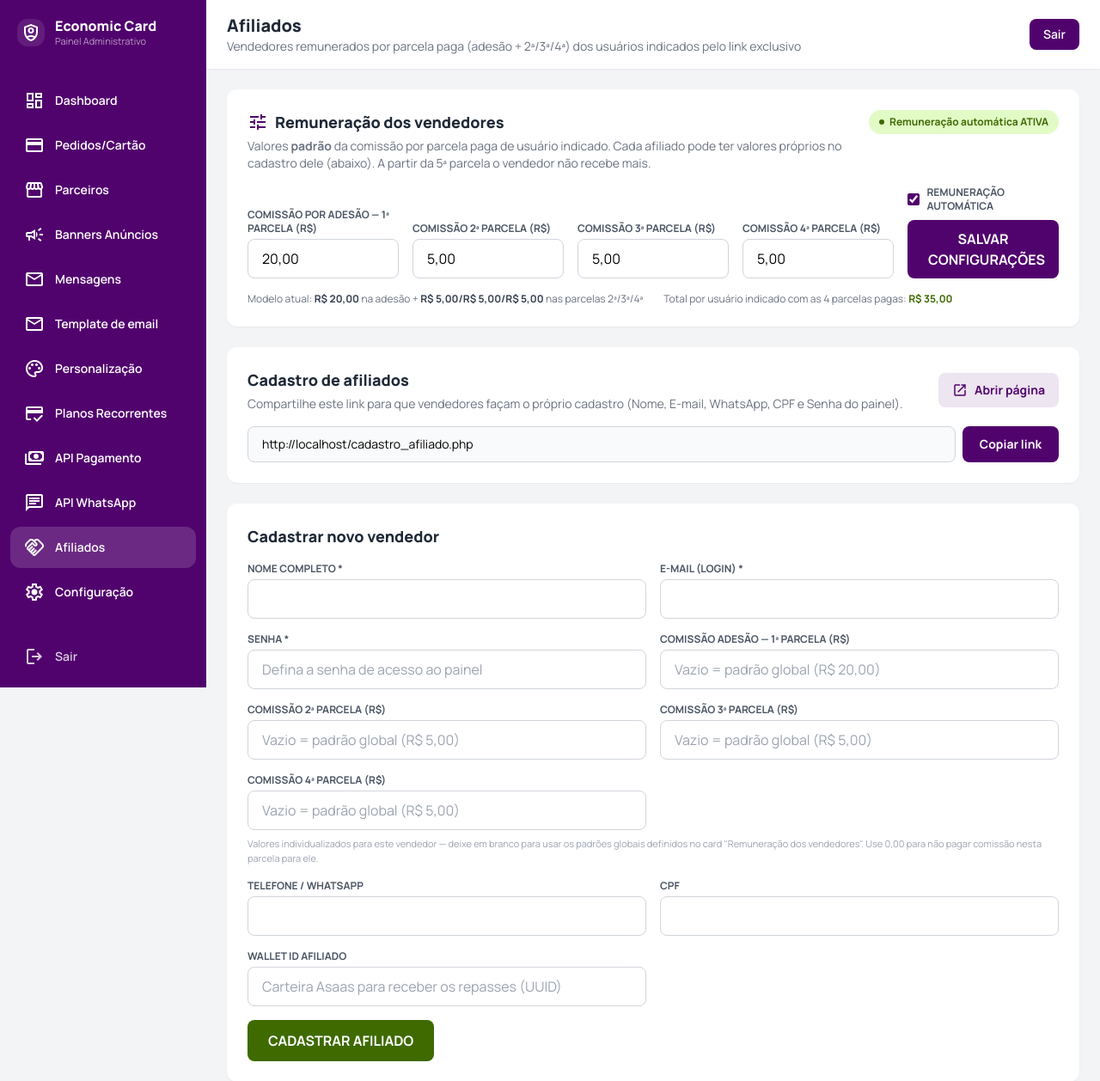
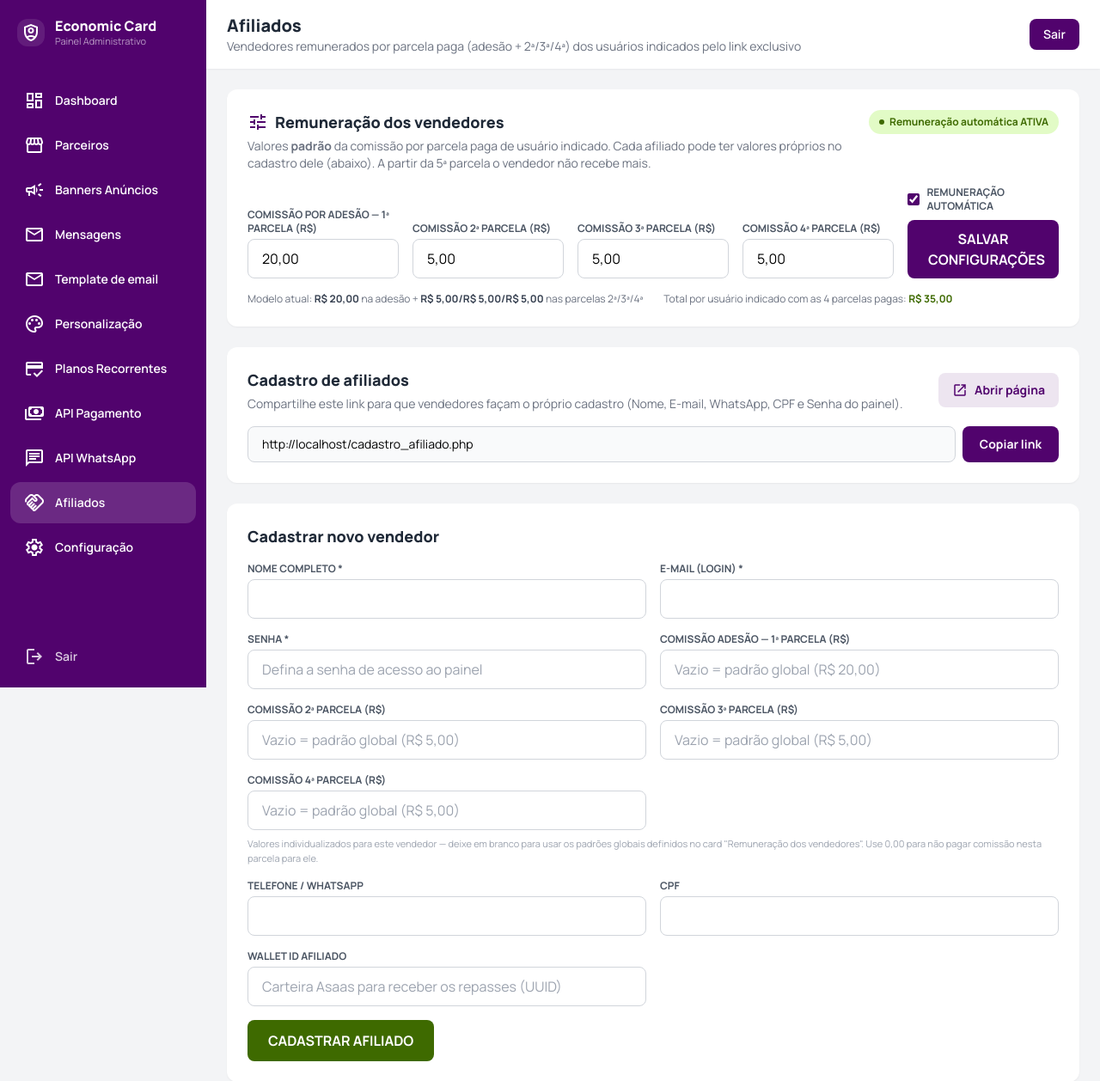
Before and after one commit to andersonadansantos/saas_economiccard, a PHP site: page /XAMPP/app/admin_afiliados.php in a window 1280 px wide. Shown: the top 1258 px of the page at 86% size. Run offline with PHP 8.4, Linux system fonts and the light colour scheme; the visitor is signed in with stand-in values (Sample User, id 1); data that the repository does not hold is empty; some libraries are stand-ins or nearby versions.

Commit message:
Remove item Pedidos/Cartao do menu administrativo

```diff
--- a/app/admin_menu.php
+++ b/app/admin_menu.php
@@ -18,9 +18,6 @@ $abaAtual = basename($_SERVER['PHP_SELF']);
 <nav class="flex-1 px-3 space-y-1 mt-4">
 <a href="admin.php" class="flex items-center gap-3 px-4 py-3 rounded-xl text-sm font-semibold transition <?php echo $abaAtual === 'admin.php' ? 'bg-white/15' : 'hover:bg-white/10'; ?>">
 <span class="material-symbols-outlined">dashboard</span> Dashboard
-</a>
-<a href="admin_pedidos.php" class="flex items-center gap-3 px-4 py-3 rounded-xl text-sm font-semibold transition <?php echo $abaAtual === 'admin_pedidos.php' ? 'bg-white/15' : 'hover:bg-white/10'; ?>">
-<span class="material-symbols-outlined">credit_card</span> Pedidos/Cartão
 </a>
 <a href="admin_parceiros.php" class="flex items-center gap-3 px-4 py-3 rounded-xl text-sm font-semibold transition <?php echo $abaAtual === 'admin_parceiros.php' ? 'bg-white/15' : 'hover:bg-white/10'; ?>">
 <span class="material-symbols-outlined">storefront</span> Parceiros
```
